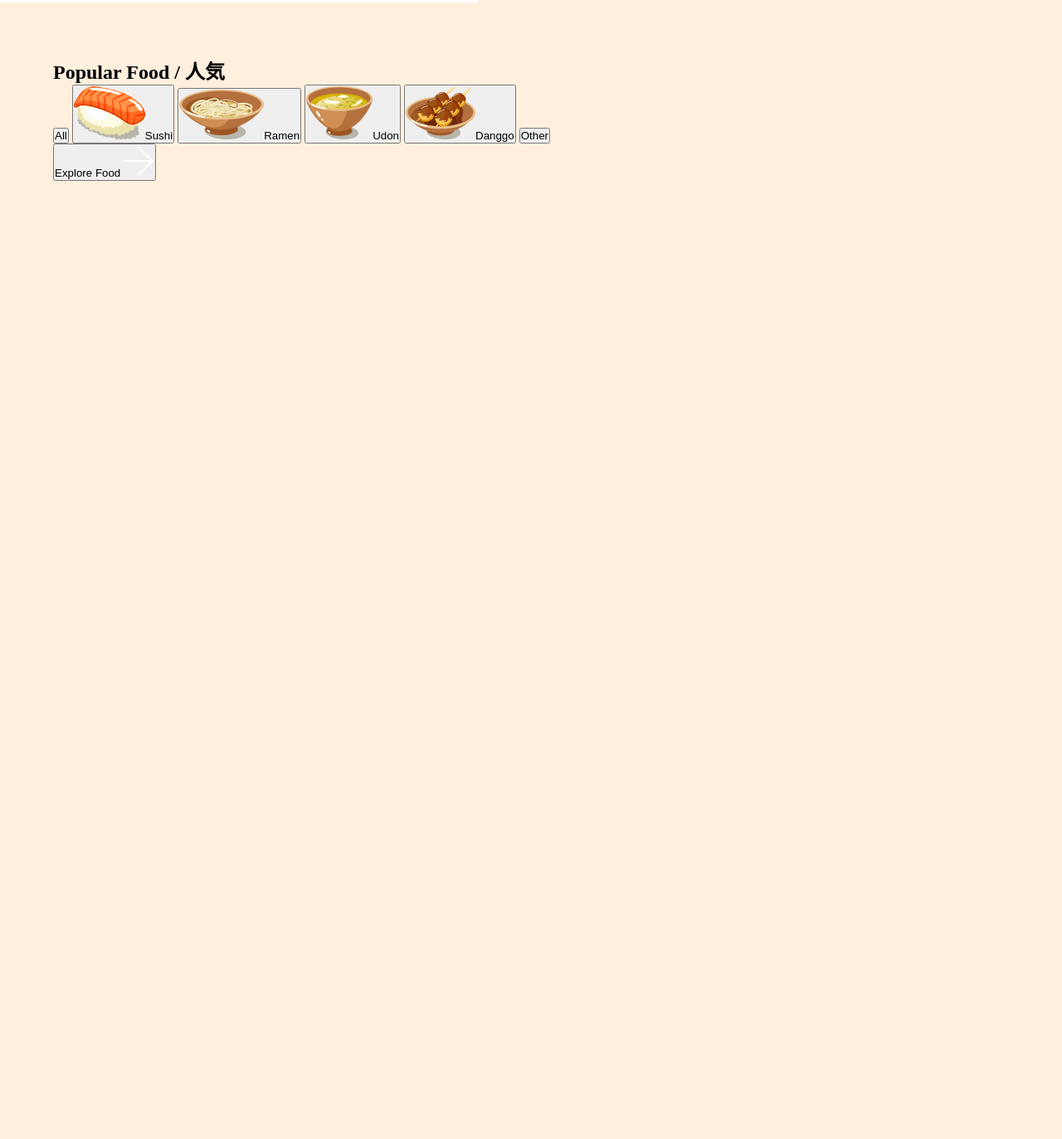
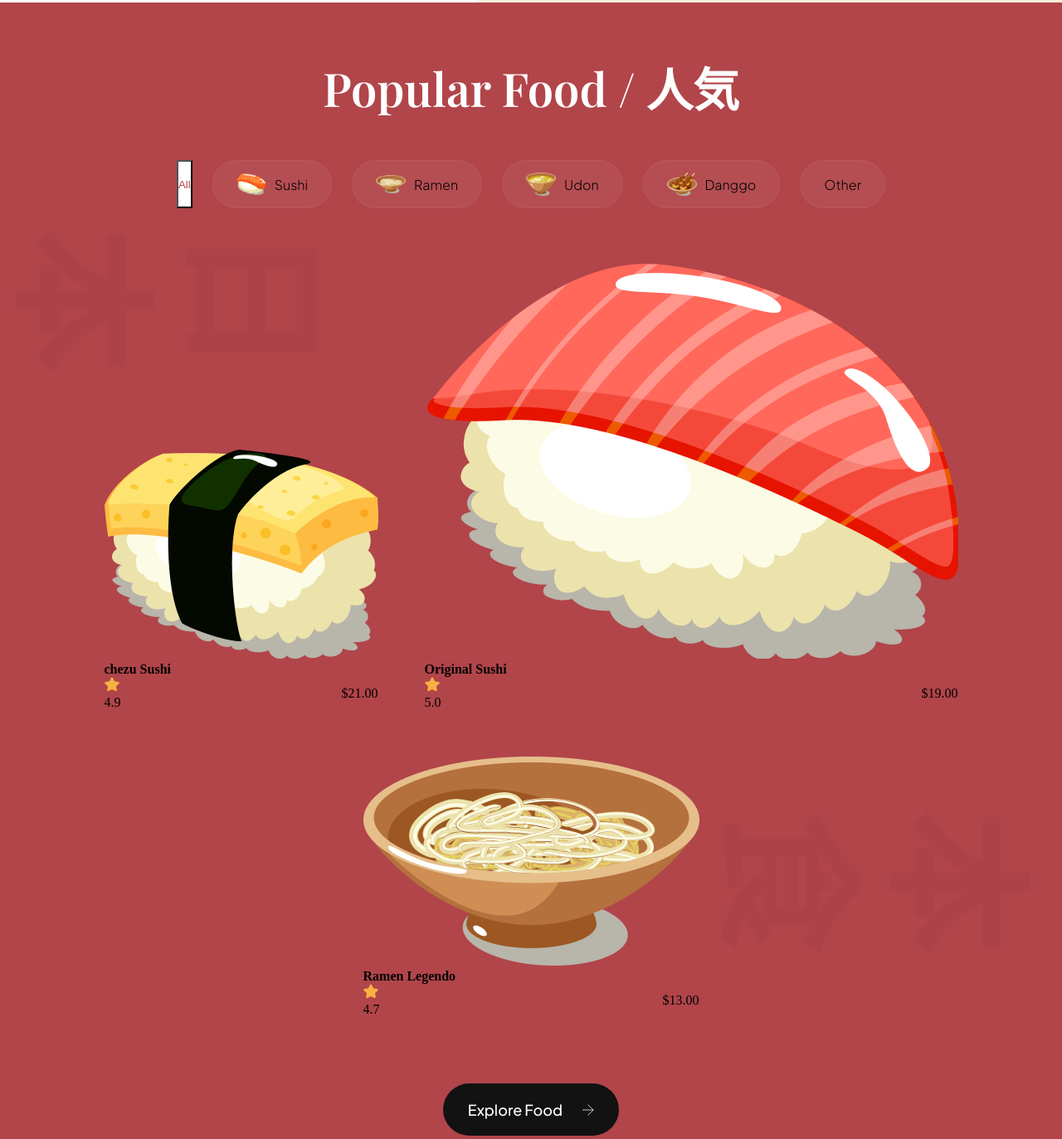
Before and after one commit to tanbir-hossen/sushi, a website built with Vite: page index.html in a window 1280 px wide. Shown: the part 1511-2884 px from the top of the page at 83% size. Before the commit the page ends 1793 px from the top, so only its background shows below. Built offline with nearby package versions, Linux system fonts and the light colour scheme.

Commit message:
Add markup for popular-foods-catalogue

```diff
--- a/css/sections/popular.css
+++ b/css/sections/popular.css
@@ -3,4 +3,95 @@
 
     display: flex;
     flex-direction: column;
+
+    background-color: var(--primary-color);
+    background-image: url("../../assets/popular_bg.png");
+    background-position: center;
+    background-repeat: no-repeat;
+    background-size: contain;
+    overflow: hidden;
 }
+
+.popular-foods__title {
+    font-size: 56px;
+    font-family: var(--playfair-display);
+    font-weight: 600;
+    line-height: 78px;
+    color: #fff;
+    text-align: center;
+}
+
+.popular-foods__filters {
+    margin-top: 48px;
+    max-width: 100%;
+    overflow-x: auto;
+
+    display: flex;
+    justify-content: center;
+    gap: 24px;
+}
+
+.popular-foods__filter-btn {
+    padding: 10px 28px;
+    display: flex;
+    flex-direction: row;
+    align-items: center;
+    gap: 10px;
+    background: rgba(255,255, 255, 0.05);
+    border: 1px solid rgba(255,255, 255, 0.05);
+    border-radius: 46px;
+    font-size: 16px;
+    font-weight: 300;
+    line-height: 25px;
+    font-family: var(--plus-jakarta-sans);
+    cursor: pointer;
+}
+
+.popular-foods__filter-btn:hover{
+    background: #fff;
+    color: var(--primary-color);
+}
+
+.popular-foods__filter-btn img {
+    width: 36px;
+    height: 36px;
+    object-fit: contain;
+}
+
+.popular-foods__filter-btn-active {
+    background: #fff;
+    color: var(--primary-color);
+}
+
+.popular-foods__catalogue {
+    margin-top: 64px;
+    display: flex;
+    justify-content: center;
+    align-items: flex-end;
+    flex-wrap: wrap;
+    gap: 56px;
+}
+
+.popular-foods__button {
+    width: fit-content;
+    padding: 20px 30px;
+    margin: 80px auto 0;
+    font-weight: 500;
+    font-size: 18px;
+    line-height: 23px;
+    font-family: var(--plus-jakarta-sans);
+    color: #fff;
+
+    border: none;
+    outline: none;
+    background: var(--secondary-color);
+    border-radius: 64px;
+    cursor: pointer;
+}
+
+.popular-foods__button img {
+    width: 14px;
+    height: 14px;
+    object-fit: contain;
+    margin-left: 21px;
+}
--- a/index.html
+++ b/index.html
@@ -53,12 +53,15 @@
       <div class="hero-content">
         <div class="hero-content-info">
           <h1>Feel the taste of Japanese food</h1>
-          <p>Feel the taste of the most popular Japanese food from anywhere and anytime</p>
+          <p>
+            Feel the taste of the most popular Japanese food from anywhere and
+            anytime
+          </p>
 
           <div class="hero-content__buttons">
             <button class="hero-content__order-button">Order Now</button>
             <button class="hero-content__play-button">
-              <img src="./assets/play-circle.svg" alt="play">How to Order
+              <img src="./assets/play-circle.svg" alt="play" />How to Order
             </button>
           </div>
         </div>
@@ -68,8 +71,11 @@
             <p>Happy Customers</p>
           </div>
           <div class="hero-content__review">
-            <img src="./assets/user.png" alt="user">
-            <p>"This is the best Japanese food delivery service that ever existed."</p>
+            <img src="./assets/user.png" alt="user" />
+            <p>
+              "This is the best Japanese food delivery service that ever
+              existed."
+            </p>
           </div>
         </div>
       </div>
@@ -78,49 +84,90 @@
     <section class="about-us" id="about-us">
       <div class="about-us__image">
         <div class="about-us__image-sushi3">
-          <img src="./assets/sushi-3.png" alt="sushi">
+          <img src="./assets/sushi-3.png" alt="sushi" />
         </div>
-        <button class="about-us__button">Learn More
-          <img src="./assets/arrow-up-right.svg" alt="lear more">
+        <button class="about-us__button">
+          Learn More
+          <img src="./assets/arrow-up-right.svg" alt="lear more" />
         </button>
 
         <div class="about-us__image-sushi2">
-          <img src="./assets/sushi-2.png" alt="sushi">
+          <img src="./assets/sushi-2.png" alt="sushi" />
         </div>
       </div>
 
       <div class="about-us__content">
         <p class="sushi__subtitle">About Us / 私たちに関しては</p>
-        <h3 class="sushi__title">Our mission is to bring true Japanese flavours to you</h3>
-        <p class="sushi__description">We will continue to provide the experience of Omotenashi, the Japanese
+        <h3 class="sushi__title">
+          Our mission is to bring true Japanese flavours to you
+        </h3>
+        <p class="sushi__description">
+          We will continue to provide the experience of Omotenashi, the Japanese
           mindset of hospitality, with our shopping and dining for our
-          customers.</p>
+          customers.
+        </p>
       </div>
     </section>
 
     <section class="popular-foods" id="menu">
       <h2 class="popular-foods__title">Popular Food / 人気</h2>
       <div class="popular-foods__filters sushi__hide-scrollbar">
-        <button class="popular-foods__filter-btn active">All</button>
+        <button class="popular-foods__filter-btn-active">All</button>
         <button class="popular-foods__filter-btn">
-          <img src="./assets/sushi-9.png" alt="sushi 9">Sushi
+          <img src="./assets/sushi-9.png" alt="sushi 9" />Sushi
         </button>
         <button class="popular-foods__filter-btn">
-          <img src="./assets/sushi-8.png" alt="sushi 8">Ramen
+          <img src="./assets/sushi-8.png" alt="sushi 8" />Ramen
         </button>
         <button class="popular-foods__filter-btn">
-          <img src="./assets/sushi-7.png" alt="sushi 7">Udon
+          <img src="./assets/sushi-7.png" alt="sushi 7" />Udon
         </button>
         <button class="popular-foods__filter-btn">
-          <img src="./assets/sushi-6.png" alt="sushi 6">Danggo
+          <img src="./assets/sushi-6.png" alt="sushi 6" />Danggo
         </button>
         <button class="popular-foods__filter-btn">Other</button>
       </div>
       <div class="popular-foods__catalogue">
-        <button class="popular-foods__button">Explore Food
-          <img src="./assets/arrow-right.svg" alt="arrow-right">
-        </button>
+        <article class="popular-foods__card">
+          <img class="popular-foods__card-image" src="./assets/sushi-12.png" alt="sushi-12">
+          <h4 class="popular-foods__card-title">chezu Sushi</h4>
+          <div class="popular-foods__card-details flex-between">
+            <div class="popular-foods__card-rating">
+              <img src="./assets/star.svg" alt="star">
+              <p>4.9</p>
+            </div>
+            <p class="popular-foods__card-price">$21.00</p>
+          </div>
+        </article>
+
+        <article class="popular-foods__card active-card">
+          <img class="popular-foods__card-image" src="./assets/sushi-11.png" alt="sushi-11">
+          <h4 class="popular-foods__card-title">Original Sushi</h4>
+          <div class="popular-foods__card-details flex-between">
+            <div class="popular-foods__card-rating">
+              <img src="./assets/star.svg" alt="star">
+              <p>5.0</p>
+            </div>
+            <p class="popular-foods__card-price">$19.00</p>
+          </div>
+        </article>
+
+        <article class="popular-foods__card">
+          <img class="popular-foods__card-image" src="./assets/sushi-10.png" alt="sushi-10">
+          <h4 class="popular-foods__card-title">Ramen Legendo</h4>
+          <div class="popular-foods__card-details flex-between">
+            <div class="popular-foods__card-rating">
+              <img src="./assets/star.svg" alt="star">
+              <p>4.7</p>
+            </div>
+            <p class="popular-foods__card-price">$13.00</p>
+          </div>
+        </article>
       </div>
+      <button class="popular-foods__button">
+        Explore Food
+        <img src="./assets/arrow-right.svg" alt="arrow-right" />
+      </button>
     </section>
     <script src="./js/script.js" type="module"></script>
   </body>
```
